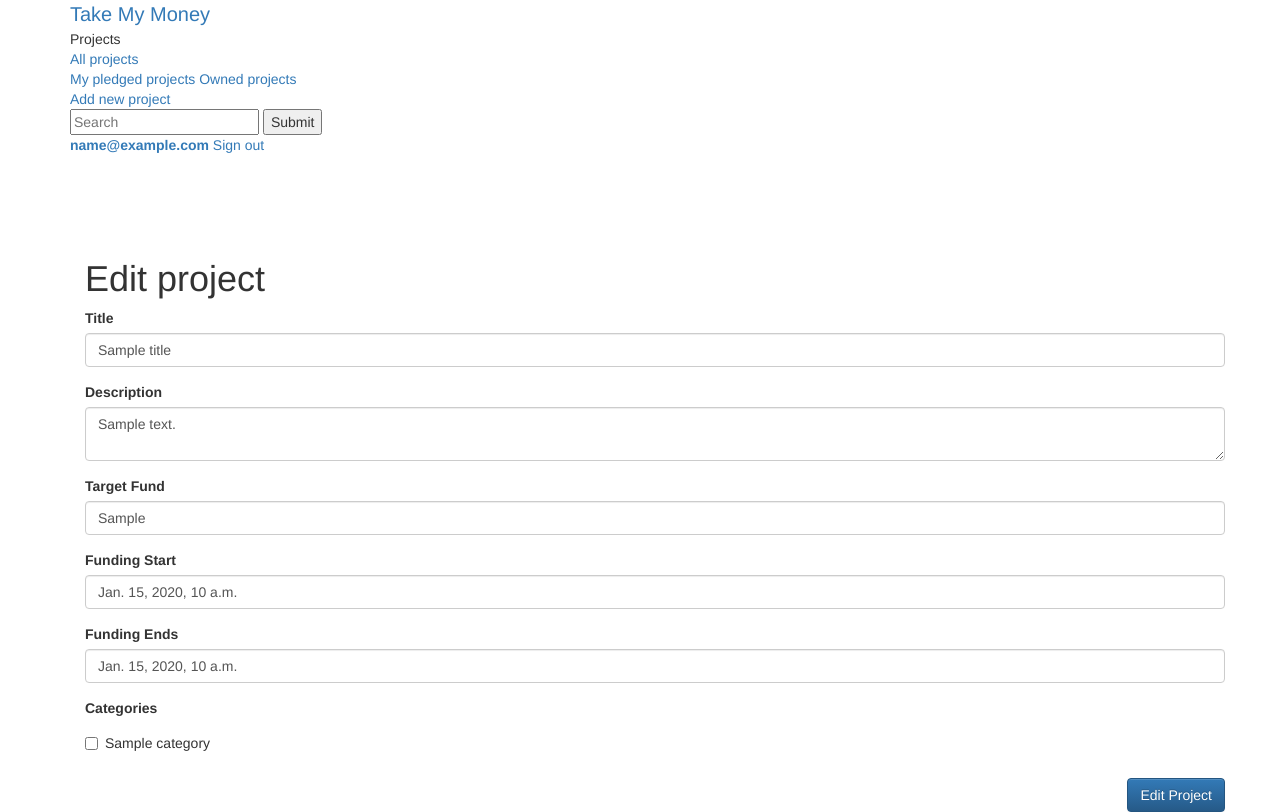
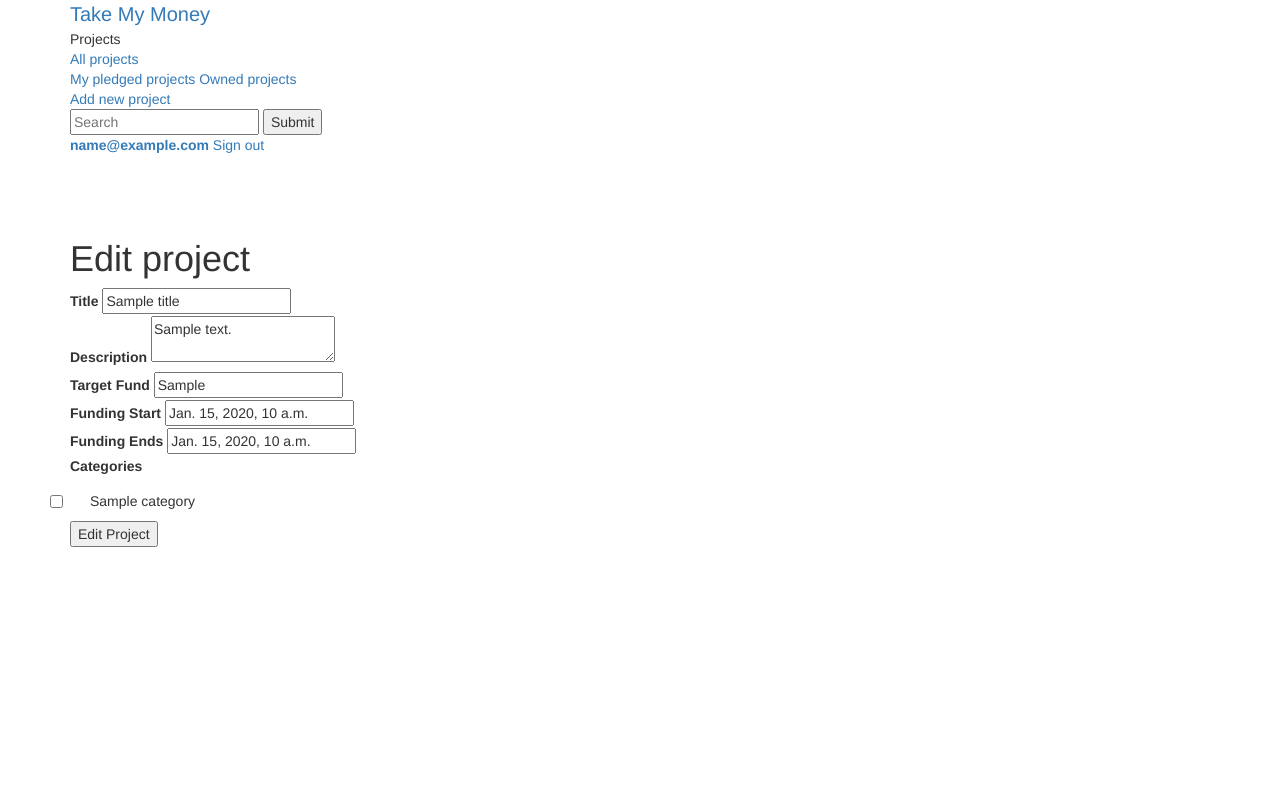
Before and after one commit to CS2102-Group16/TakeMyMoney, a Django app: template TakeMyMoney/templates/edit_project.html in a window 1280 px wide. After the commit the page ends 547 px from the top, so only its background shows below. Run offline with Django 3.2, Linux system fonts and the light colour scheme; the template is opened without the code that fills it: most values are stand-ins (such as "Sample title", 1, 10 or a date in 2020); some libraries are stand-ins or nearby versions.

Commit message:
Finished with edit project

```diff
--- a/TakeMyMoney/templates/edit_project.html
+++ b/TakeMyMoney/templates/edit_project.html
@@ -3,49 +3,51 @@
 {% block title %}Take My Money{% endblock %}
 
 {% block content %}
-    <div class="container">
-        <h1>Edit project</h1>
-        <form action="/updateProject/?pid={{ pid }}" method="POST">
+    <div class="ui grid">
+        <div class="twelve wide column centered">
+            <h1 class="ui header">Edit project</h1>
+            <form class="ui form" action="/updateProject/?pid={{ pid }}" method="POST">
                 {% csrf_token %}
-            <div class="form-group">
+                <div class="field">
                     <label for="title">Title</label>
-                <input type="text" class="form-control" name="title" id="title" placeholder="Your project title" value="{{ title }}">
+                    <input type="text" name="title" id="title" placeholder="Your project title" value="{{ title }}">
                 </div>
-            <div class="form-group">
-                <label form="description">Description</label>
-                <textarea class="form-control" name="description" id="description" placeholder="Describe your project">{{ description }}</textarea>
+                <div class="field">
+                    <label for="description">Description</label>
+                    <textarea name="description" id="description" placeholder="Describe your project">{{ description }}</textarea>
                 </div>
-            <div class="form-group">
+                <div class="field">
                     <label for="target_fund">Target Fund</label>
-                <input type="text" class="form-control" name="target_fund" id="target_fund" placeholder="(in dollars)" value="{{ target_fund }}">
+                    <input type="text" name="target_fund" id="target_fund" placeholder="(in dollars)" value="{{ target_fund }}">
                 </div>
-            <div class="form-group">
+                <div class="field">
                     <label for="start_date">Funding Start</label>
-                <input type="text" class="form-control" name="start_date" id="start_date" placeholder="For example: 2017-8-30" value="{{ start_date }}">
+                    <input type="text" name="start_date" id="start_date" placeholder="For example: 2017-8-30" value="{{ start_date }}">
                 </div>
-            <div class="form-group">
+                <div class="field">
                     <label for="end_date">Funding Ends</label>
-                <input type="text" class="form-control" name="end_date" id="end_date" placeholder="For example: 2017-9-30" value="{{ end_date }}">
+                    <input type="text" name="end_date" id="end_date" placeholder="For example: 2017-9-30" value="{{ end_date }}">
                 </div>
-            <div class="form-group">
-                <label> Categories </label>
-                <div class="row">
-                    <div class="col-md-6">
+                <div class="grouped fields">
+                    <label>Categories</label>
                         {% for category in categories %}
-                     <div class="checkbox">
-                       <label>
+                            <div class="field">
                                 {% if category in projects_categories %}
-                         <input type="checkbox" name="category" value="{{ category.name }}" checked> {{ category.name }}
-                         {% else %}
-                         <input type="checkbox" name="category" value="{{ category.name }}"> {{ category.name }}
+                                    <div class="ui checked checkbox">
+                                        <input type="checkbox" name="category" value="{{ category.name }}" checked>
+                                        <label>{{ category.name }}</label>
+                                    </div>
+                                {%else %}
+                                    <div class="ui checkbox">
+                                        <input type="checkbox" name="category" value="{{ category.name }}">
+                                        <label>{{ category.name }}</label>
+                                    </div>
                                 {% endif %}
-                       </label>
                             </div>
                         {% endfor %}
                 </div>
+                <button type="submit" class="ui button blue right floated">Edit Project</button>
+            </form>
         </div>
     </div>
-            <button type="submit" class="btn btn-primary pull-right">Edit Project</button>
-        </form>
-    </div>
 {% endblock %}
```
Lines whose indentation alone changed are shown as unchanged.
